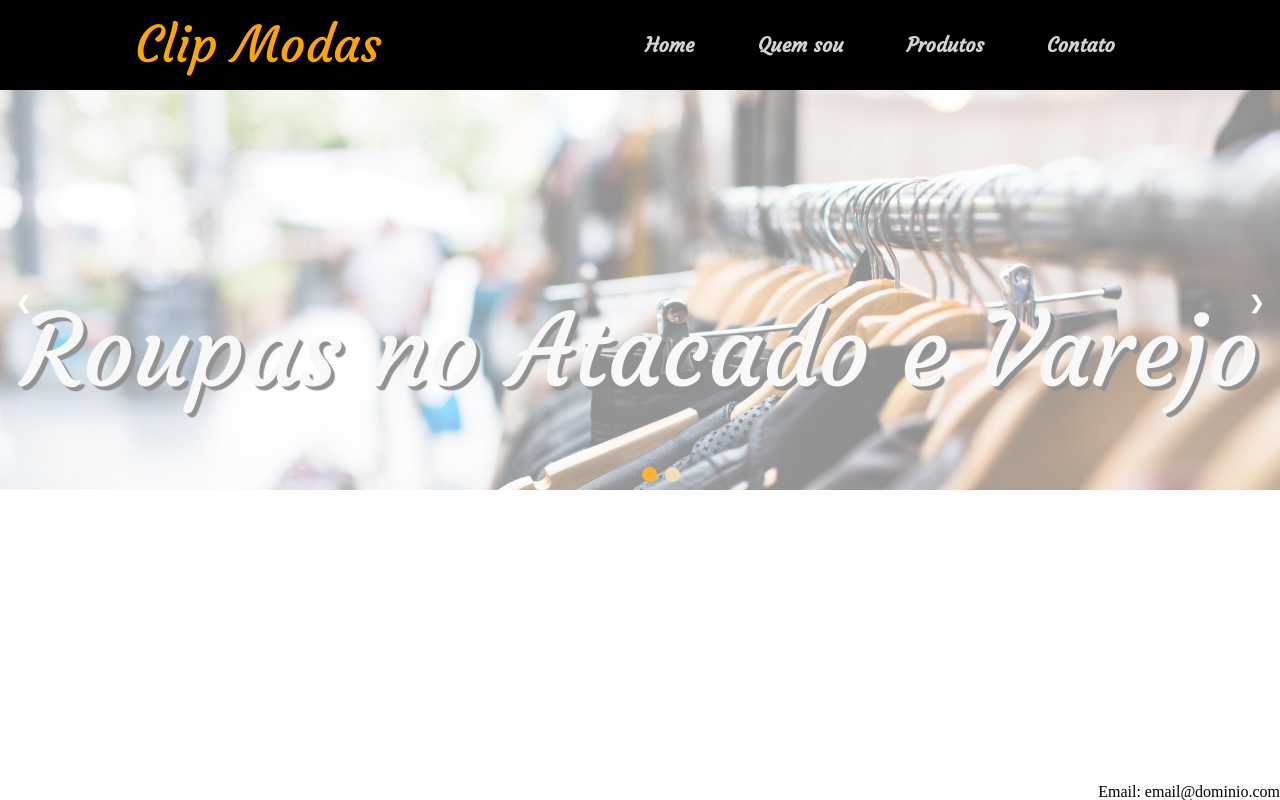
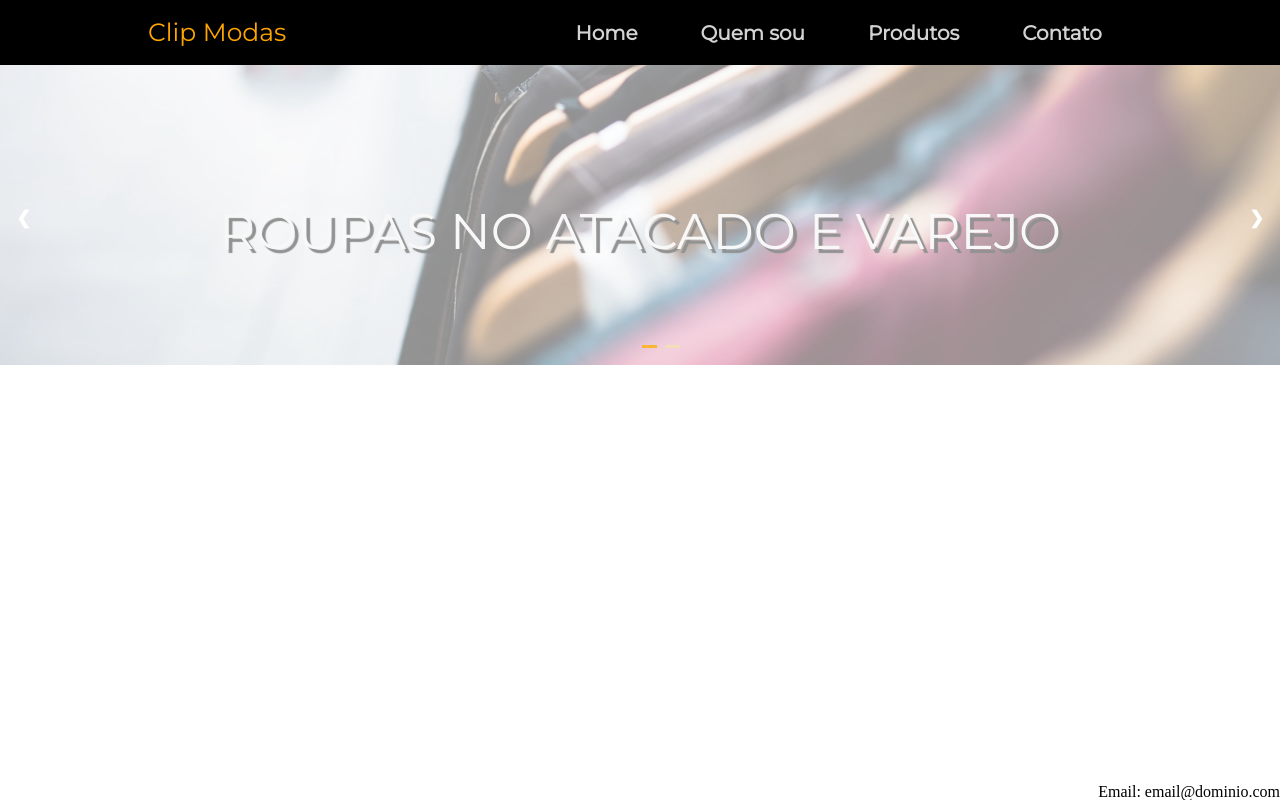
Before and after one commit to rodrigoas08/clip-modas, a plain HTML site: page index2.html in a window 1280 px wide. Drawn offline with Linux system fonts and the light colour scheme.

Commit message:
fonte family alterado para montserrat

```diff
--- a/assets/css/botaoDropdown/botao-dropdown.css
+++ b/assets/css/botaoDropdown/botao-dropdown.css
@@ -21,7 +21,7 @@
   .dropdown-content a {
     color: #000;
     color: #ddd;
-    font-family: 'Courgette', cursive;
+    font-family: 'Montserrat', cursive;
     font-size: 0.925rem;
     padding: .3125rem .3125rem;
     margin: 1rem 0;
--- a/assets/css/cabecalho/cabecalho-menu.css
+++ b/assets/css/cabecalho/cabecalho-menu.css
@@ -1,7 +1,7 @@
 .cabecalho__menu {
     display: flex;
     align-items: center;
-    font-family: 'Courgette', cursive;
+    font-family: 'Montserrat', cursive;
     font-size: 1.25rem;
     font-weight: bold;
 }
--- a/assets/css/cabecalho/cabecalho-titulo.css
+++ b/assets/css/cabecalho/cabecalho-titulo.css
@@ -1,5 +1,5 @@
 .cabecalho__titulo {
     color: orange;
-    font-family: 'Courgette', cursive;
-    font-size: 3.125rem;
+    font-family: 'Montserrat', cursive;
+    font-size: 1.5625rem;
 }
--- a/assets/css/cabecalho/cabecalho.css
+++ b/assets/css/cabecalho/cabecalho.css
@@ -3,4 +3,7 @@
     display: flex;
     justify-content: space-around;
     padding: 1.25rem;
+    width: 100%;
+    box-sizing: border-box;
+    position: relative;
 }
--- a/assets/css/slide/slide.css
+++ b/assets/css/slide/slide.css
@@ -1,50 +1,49 @@
 * {box-sizing:border-box}
 
-.mySlides {
-    display: none;
+/* Slideshow container */
+.slideshow-container {
+  height: 300px;
+  margin: 0;
+  position: relative;
+  width: 100%;
+  box-sizing: border-box;
 }
 
-img {
-    width: 100%;
-    height: 400px;
-    object-fit: cover;
-    object-position: 0 90%;
-    position: relative;
-}
-
-.banner {
-    object-position: 0 10%;
+.mySlides {
+  display: none;
 }
 
 
-/* Slideshow container */
-.slideshow-container {
-    width: 100%;
-    position: relative;
-    margin: 0;
 
+.banner {
+  height: 300px;
+  object-fit: cover;
+  object-position: 0 90%;
+  position: absolute;
+  width: 100%;
 }
+
 
 /* Next & previous buttons */
 .prev, .next {
+    border-radius: 0 3px 3px 0;
+    color: white;
     cursor: pointer;
+    font-size: 1.125rem;
+    font-weight: bold;
+    margin-top: -22px;
+    padding: 16px;
     position: absolute;
     top: 50%;
+    transition: 0.6s ease;
+    user-select: none;
     width: auto;
-    padding: 16px;
-    margin-top: -22px;
-    color: white;
-    font-weight: bold;
-    font-size: 18px;
-    transition: 0.6s ease;
-    border-radius: 0 3px 3px 0;
-    user-select: none;
 }
 
 /* Position the "next button" to the right */
 .next {
-  right: 0;
-  border-radius: 3px 0 0 3px;
+    border-radius: 3px 0 0 3px;
+    right: 0;
 }
 
 /* On hover, add a black background color with a little bit see-through */
@@ -56,32 +55,32 @@ img {
 .text {
     bottom: 6.25rem;
     color: #eee;
-    font-family: 'Courgette', cursive;
-    font-size: 6.25rem;
+    font-family: 'Montserrat', cursive;
+    font-size: 3.125rem;
     padding: .5rem .75rem;
     position: absolute;
     text-align: center;
     text-shadow: 4px 4px 1px #000000;
     width: 100%;
+    text-transform: uppercase;
 }
 
 .indicadores {
+    left: 50%;
+    position: absolute;
     text-align: center;
-    position: absolute;
-    left: 50%;
     top: 90%;
 }
 
 /* The dots/bullets/indicators */
 .dot {
+  background-color: #eee;
   cursor: pointer;
-  height: 0.9375rem;
+  display: inline-block;
+  height: 0.2rem;
+  margin: 0 .125rem;
+  transition: background-color 0.6s ease;
   width: 0.9375rem;
-  margin: 0 .125rem;
-  background-color: #eee;
-  border-radius: 50%;
-  display: inline-block;
-  transition: background-color 0.6s ease;
 }
 
 .active, .dot:hover {
@@ -107,6 +106,7 @@ img {
 }
 
 /* On smaller screens, decrease text size */
-@media only screen and (max-width: 300px) {
-  .prev, .next,.text {font-size: .6875rem}
+@media only screen and (max-width: 768px) {
+  .prev, .next,.text {font-size: 3.25rem}
+  .next, .prev{font-size: 2.125rem}
 }
--- a/index2.html
+++ b/index2.html
@@ -1,6 +1,7 @@
 <!DOCTYPE html>
     <html lang="pt-br">
         <head>
+            <meta name="viewport" content="width=device-width initial-scale=1.0">
             <meta charset="UTF-8">
             <link rel="stylesheet" href="./assets/css/base/reset.css">
             <link rel="preconnect" href="https://fonts.googleapis.com">
```
